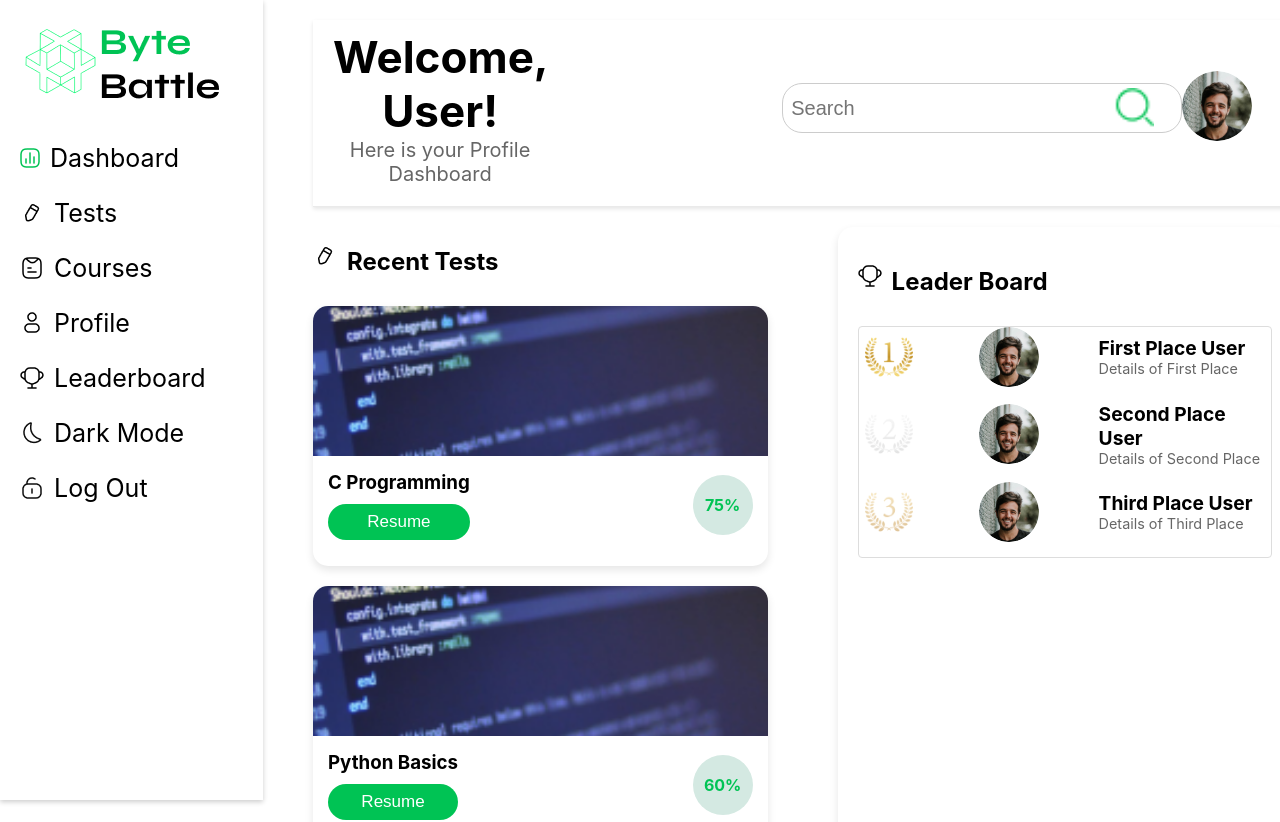
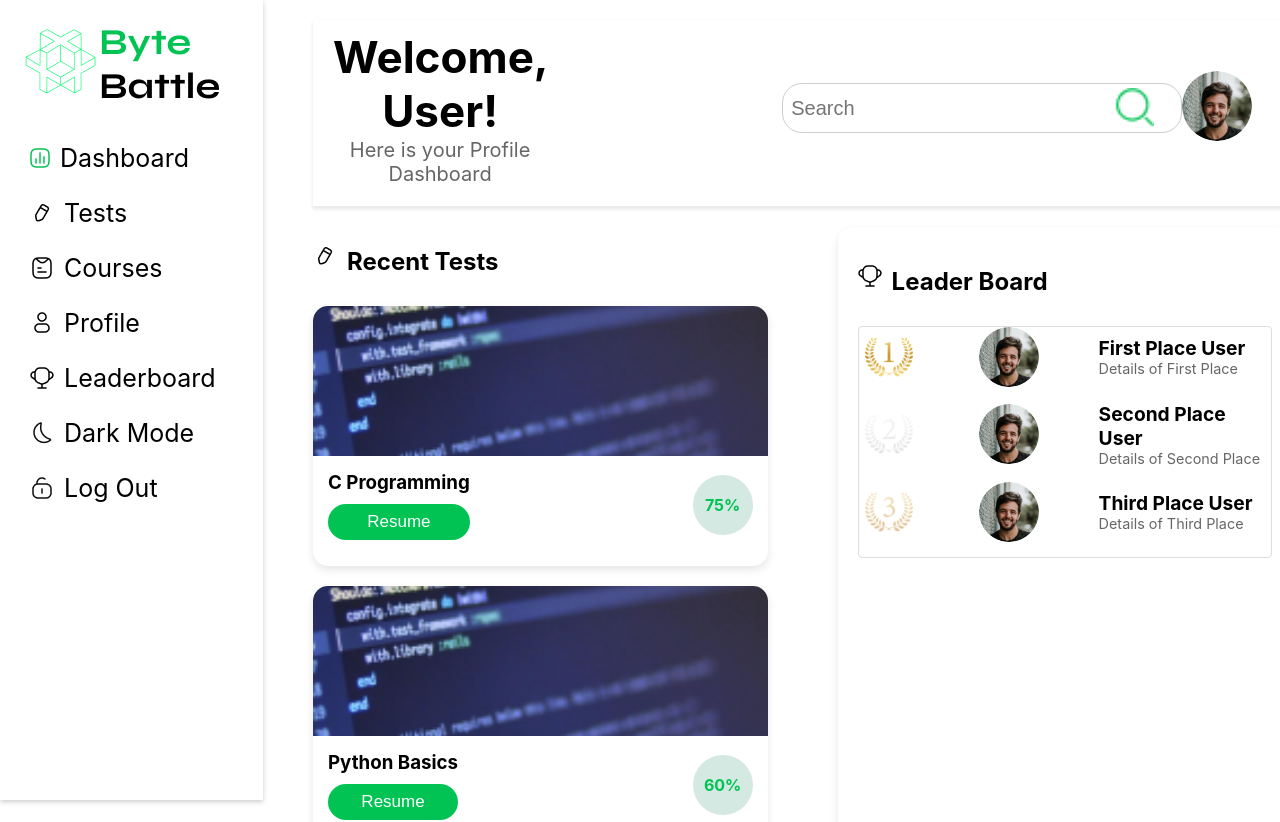
Before and after one commit to Ali-H-Hassan/ByteBattles-CodingAdventure, a React (Create React App) app in the folder frontend/: page /Dashboard in a window 1280 px wide. Shown: the top 822 px of the page. Built offline with nearby package versions, Linux system fonts and the light colour scheme.

Commit message:
Frontend <> Choosing Required Fields In Edit Profile

```diff
--- a/frontend/src/components/EditProfile/EditProfile.jsx
+++ b/frontend/src/components/EditProfile/EditProfile.jsx
@@ -116,6 +116,7 @@ function EditProfile() {
             name="email"
             value={profile.email}
             onChange={handleChange}
+            required
           />
         </div>
         <div className="form-group">
@@ -178,6 +179,7 @@ function EditProfile() {
             name="password"
             value={profile.password}
             onChange={handleChange}
+            required
           />
         </div>
         <div className="form-buttons">
--- a/frontend/src/components/Sidebar/Sidebar.css
+++ b/frontend/src/components/Sidebar/Sidebar.css
@@ -18,7 +18,7 @@
   width: 100%;
   display: flex;
   align-items: center;
-  padding: 10px 20px;
+  padding: 10px 30px;
   cursor: pointer;
 }
 
```
